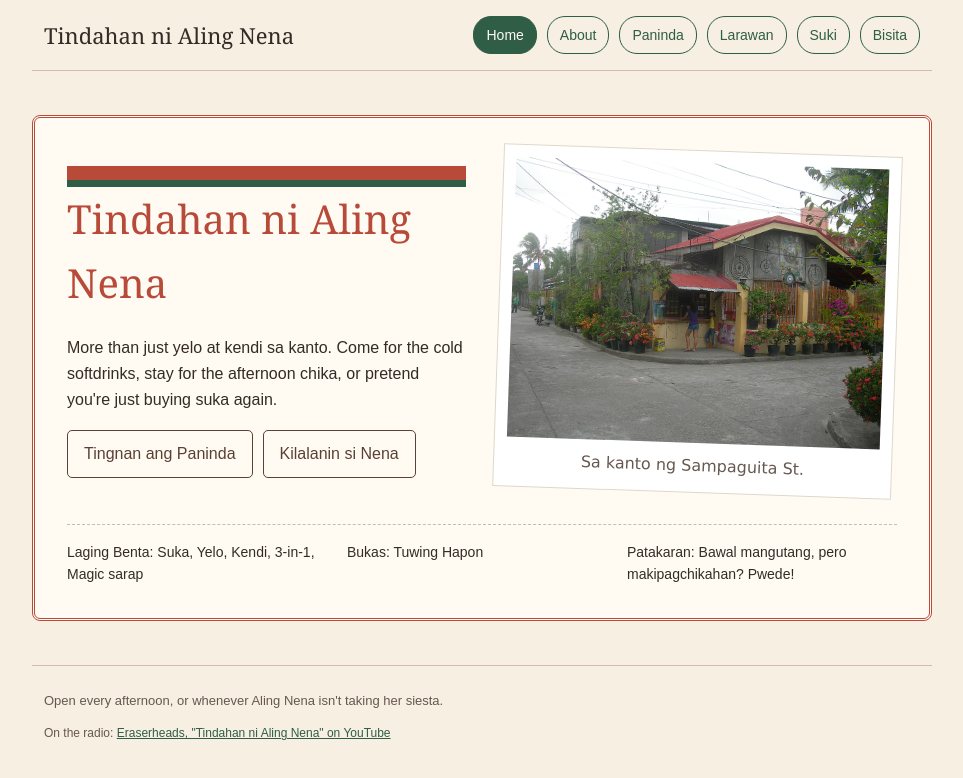
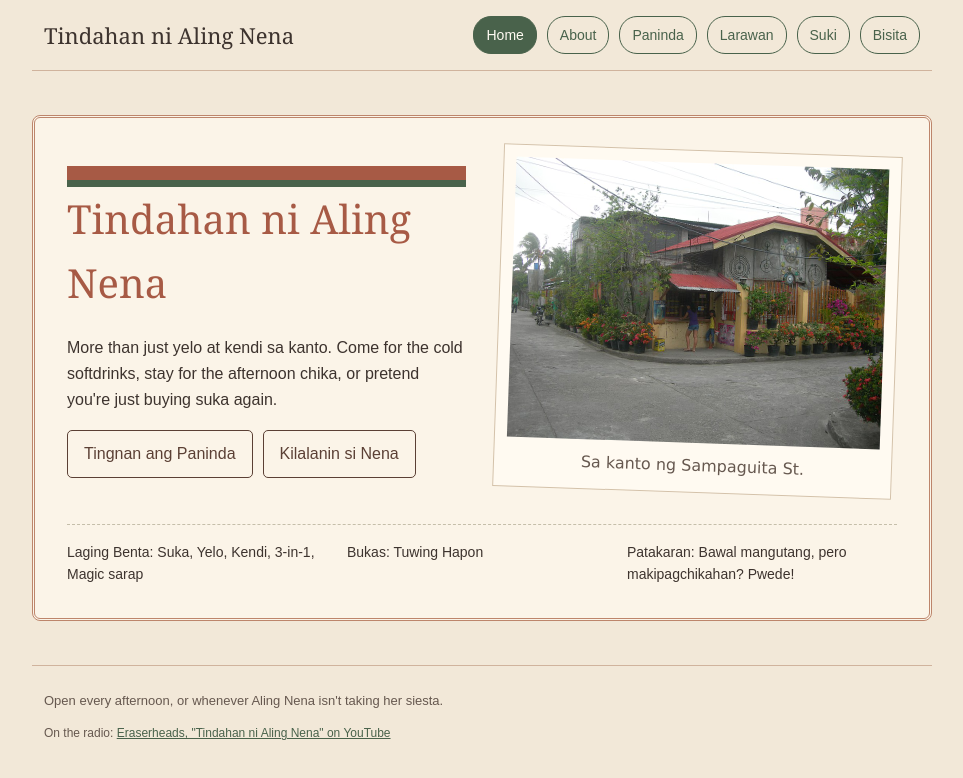
Before and after one commit to zgparel-hue/MP1, a plain HTML site: page index.html in a window 1280 px wide. Shown: the whole page, without its empty margins (158-1121 px from the left). Drawn offline with Linux system fonts and the light colour scheme.

Commit message:
final polish

```diff
--- a/style.css
+++ b/style.css
@@ -292,3 +292,79 @@ tr:hover {
 #form-message {
   color: #2f5d46;
 }
+
+/* Slightly warmer shades for the shop's paper-and-paint look. */
+body {
+  background: #f2e8d8;
+  color: #3d332e;
+}
+
+.page-content,
+.home-content {
+  border-color: #bd856b;
+  background: #fbf4e8;
+}
+
+.top-bar,
+.bottom-bar {
+  border-color: #d0b39d;
+}
+
+.store-name a {
+  color: #3d332e;
+}
+
+.navigation a,
+h1,
+th,
+a {
+  color: #49624b;
+}
+
+.navigation a {
+  border-color: #49624b;
+}
+
+.navigation a:hover {
+  background: #f0ded0;
+}
+
+.navigation a.active,
+.action-link,
+button {
+  border-color: #49624b;
+  background: #49624b;
+}
+
+.home-content h1,
+.store-note {
+  color: #a75a45;
+}
+
+.awning-bar {
+  border-bottom-color: #49624b;
+  background: #a75a45;
+}
+
+.home-photo {
+  border-color: #d4c2aa;
+  background: #fffaf1;
+}
+
+.photo-content img {
+  outline-color: #d0b39d;
+}
+
+.review {
+  border-color: #d0b39d;
+  background: #f7eddf;
+}
+
+.contact-content input {
+  border-color: #c7b7a5;
+  background: #fffaf1;
+}
+
+#form-message {
+  color: #49624b;
+}
```
Also changed, not shown: paninda.html (+1 -1 lines).
